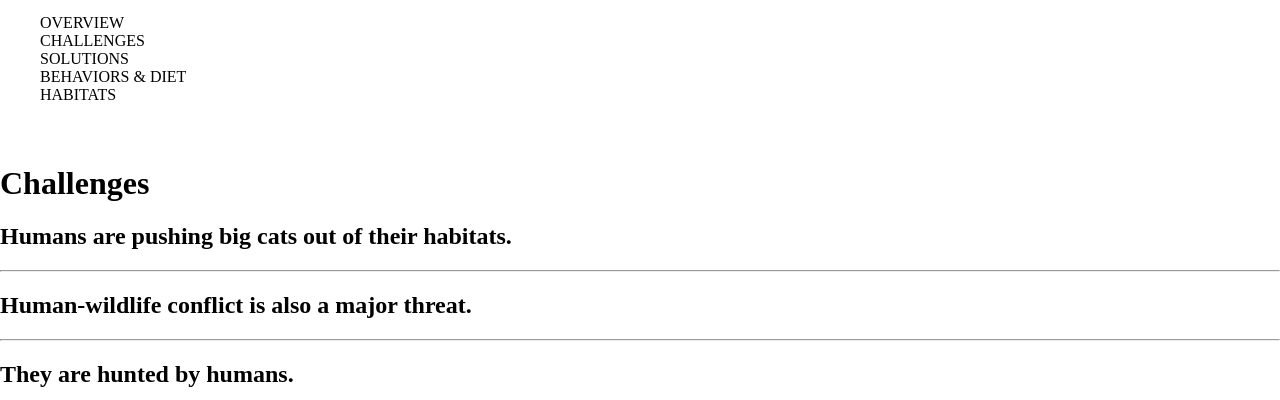
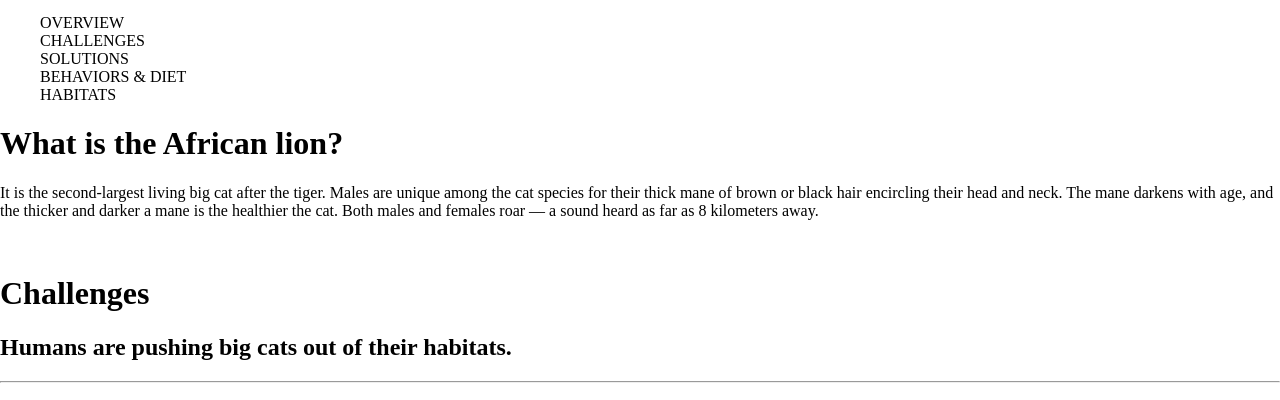
Before and after one commit to Mndraca/Lion-Project-Team-work, a plain HTML site: page index.html in a window 1280 px wide. Shown: the part 360-760 px from the top of the page. Drawn offline with Linux system fonts and the light colour scheme; a web font is replaced by a local one.

```diff
--- a/index.html
+++ b/index.html
@@ -42,8 +42,11 @@
         </ul>
     </div>
     <div class="text">
-        <h1></h1>
-        <p></p>
+        <h1>What is the African lion?</h1>
+        <p>It is the second-largest living big cat after the tiger.
+          Males are unique among the cat species for their thick mane of brown or black hair encircling their head and neck.
+          The mane darkens with age, and the thicker and darker a mane is the healthier the cat.
+          Both males and females roar — a sound heard as far as 8 kilometers away.</p>
     </div>
     <div class="table">
     </div>
```
